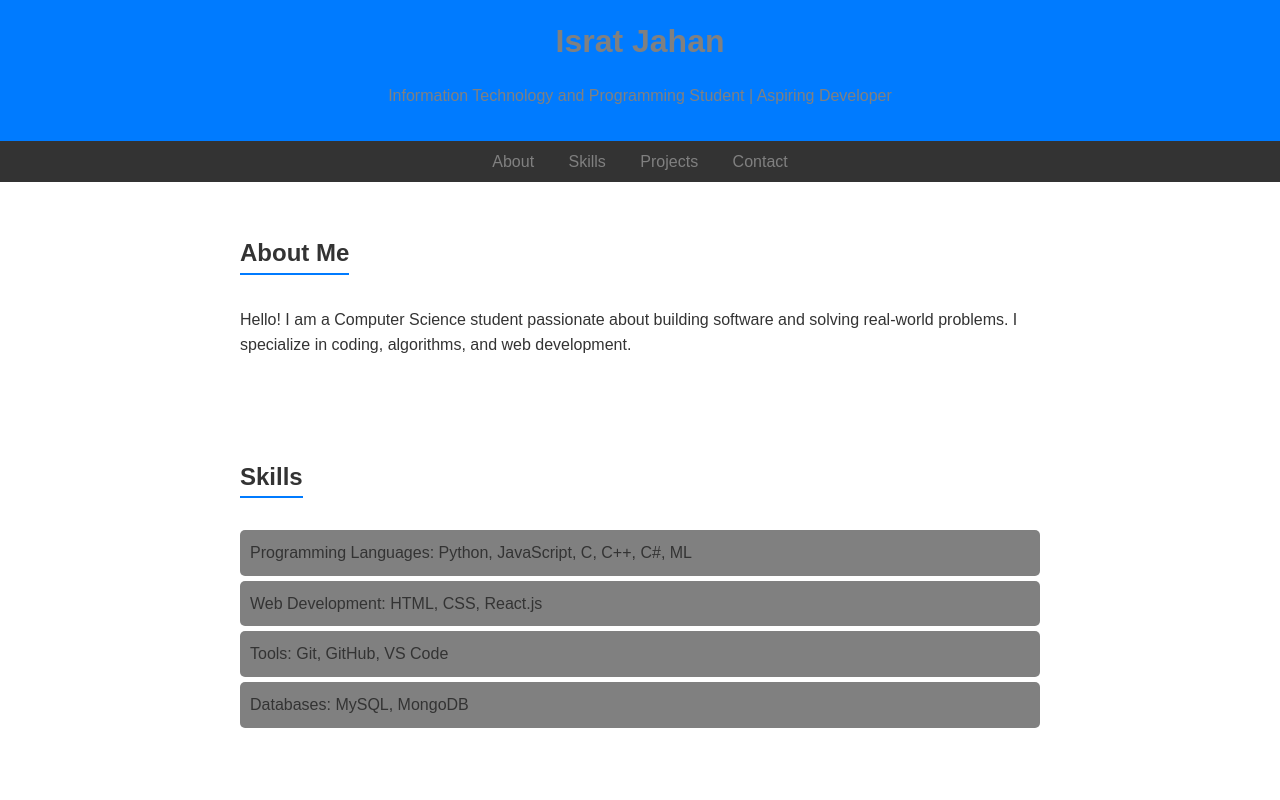
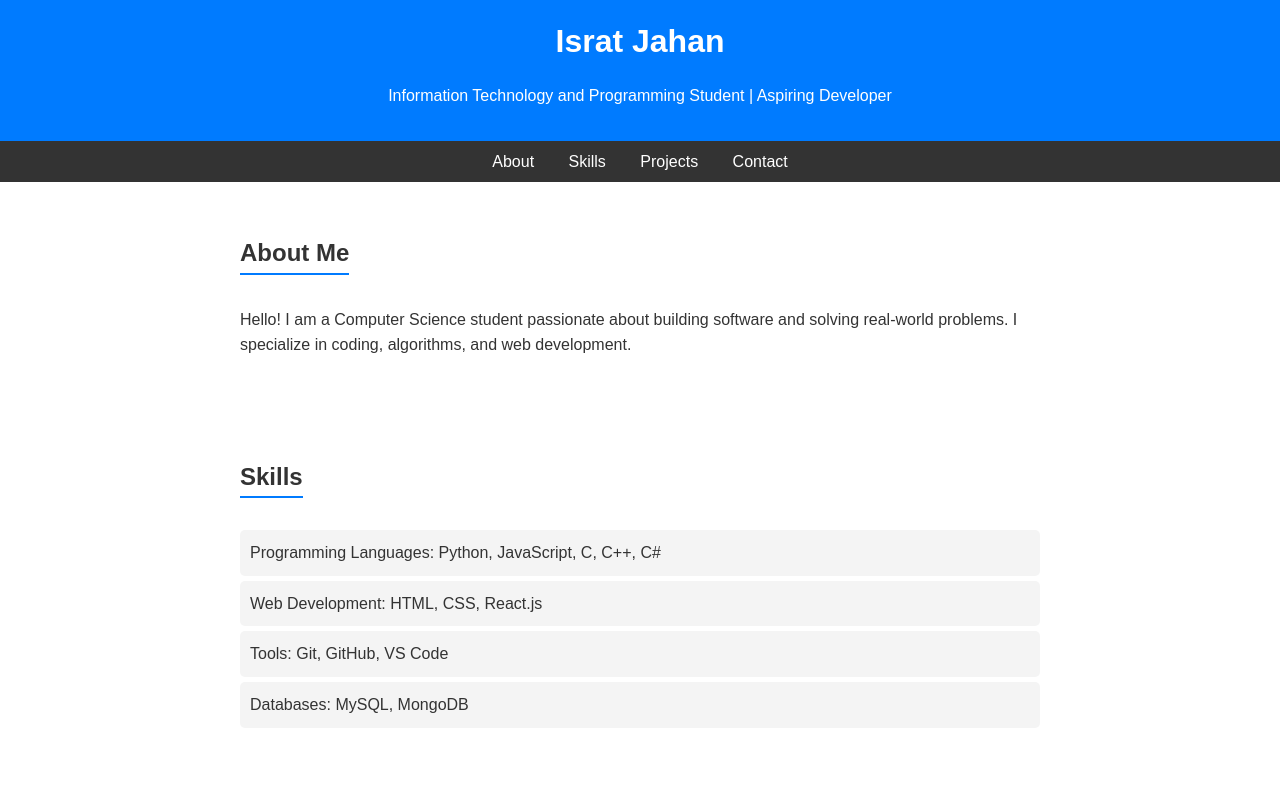
Before and after one commit to Hacker-zen/Portfolio, a plain HTML site: page index.html in a window 1280 px wide. Shown: the top 800 px of the page. Drawn offline with Linux system fonts and the light colour scheme.

Commit message:
Update index.html

```diff
--- a/index.html
+++ b/index.html
@@ -14,7 +14,7 @@
         }
         header {
             background: #007bff;
-            color: grey;
+            color: white;
             padding: 1rem 0;
             text-align: center;
         }
@@ -23,12 +23,12 @@
         }
         nav {
             background: #333;
-            color: grey;
+            color: white;
             text-align: center;
             padding: 0.5rem 0;
         }
         nav a {
-            color: grey;
+            color: white;
             text-decoration: none;
             margin: 0 15px;
         }
@@ -51,7 +51,7 @@
             padding: 0;
         }
         .skills-list li, .projects-list li {
-            background: #808080;
+            background: #f4f4f4;
             margin: 5px 0;
             padding: 10px;
             border-radius: 5px;
@@ -59,7 +59,7 @@
         footer {
             text-align: center;
             padding: 1rem 0;
-            background: #808080;
+            background: #f4f4f4;
             border-top: 1px solid #ddd;
         }
         footer a {
@@ -92,7 +92,7 @@
     <section id="skills">
         <h2 class="section-title">Skills</h2>
         <ul class="skills-list">
-            <li>Programming Languages: Python, JavaScript, C, C++, C#, ML</li>
+            <li>Programming Languages: Python, JavaScript, C, C++, C#</li>
             <li>Web Development: HTML, CSS, React.js</li>
             <li>Tools: Git, GitHub, VS Code</li>
             <li>Databases: MySQL, MongoDB</li>
```
